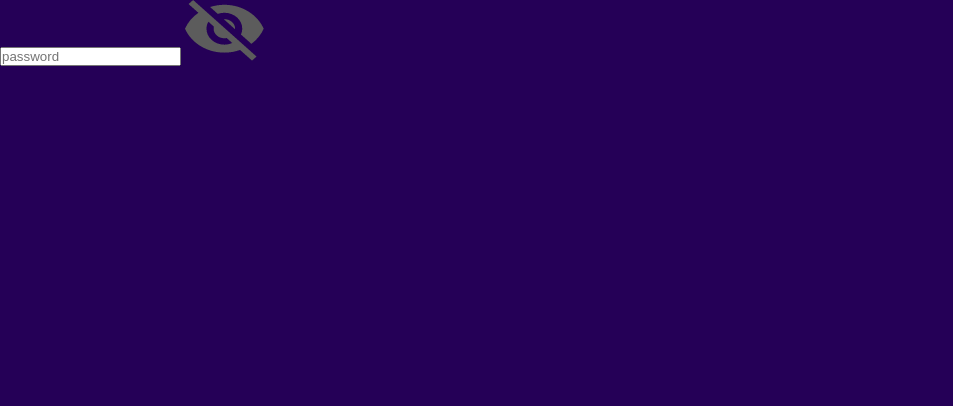
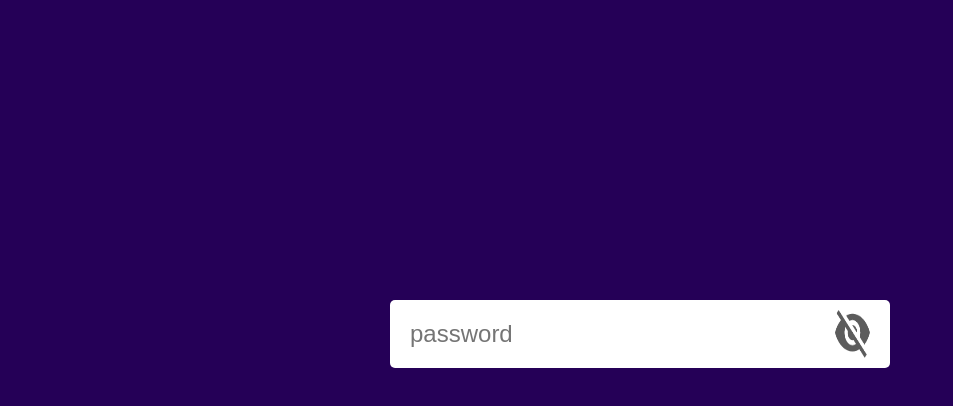
Before and after one commit to mrghkh12/Password-Toggle, a plain HTML site: page index.html in a window 1280 px wide. Shown: the whole page, without its empty margins (0-953 px from the left). Drawn offline with Linux system fonts and the light colour scheme.

Commit message:
feat(style.css): set style for input box structure

```diff
--- a/css/style.css
+++ b/css/style.css
@@ -7,3 +7,25 @@
 body{
     background: #250057;
 }
+
+.inputBox{
+    background: #fff;
+    width: 90%;
+    max-width: 500px;
+    border-radius: 5px;
+    padding: 10px 20px;
+    margin: 300px auto;
+    display: flex;
+}
+.inputBox input{
+    width: 100%;
+    padding: 10px 0;
+    border: 0;
+    outline: 0;
+    font-size: 24px;
+    color: #555;
+}
+.inputBox img{
+    width: 35px;
+    cursor: pointer;
+}
```
